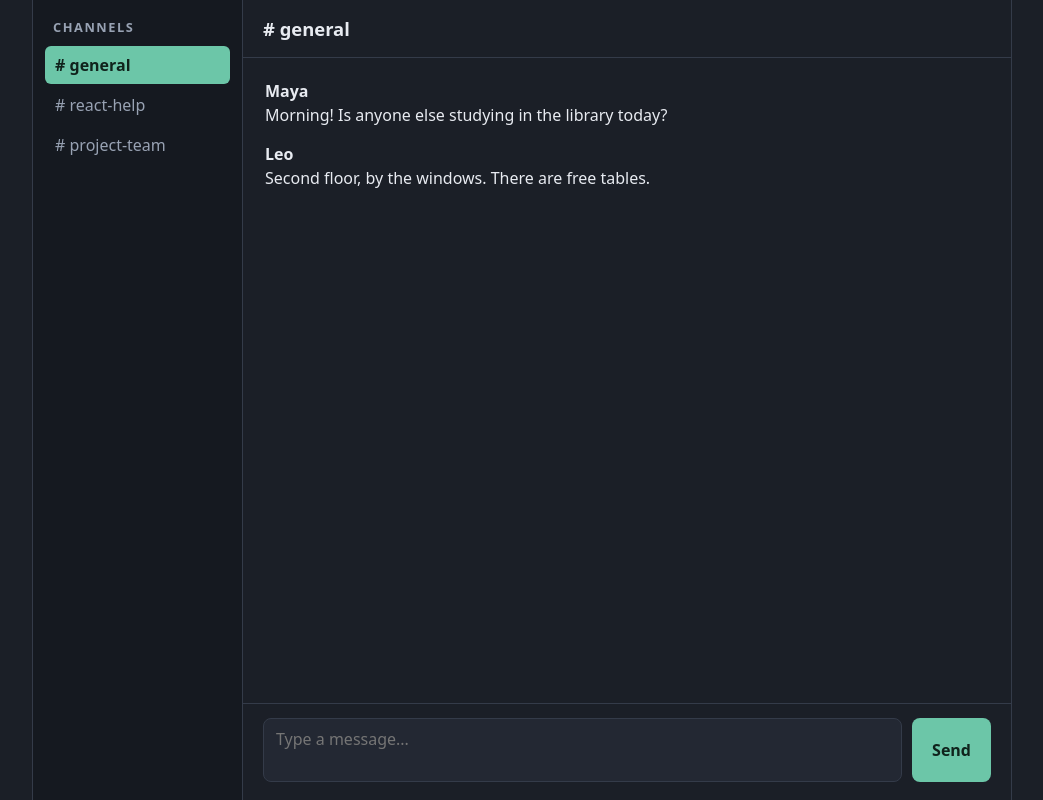
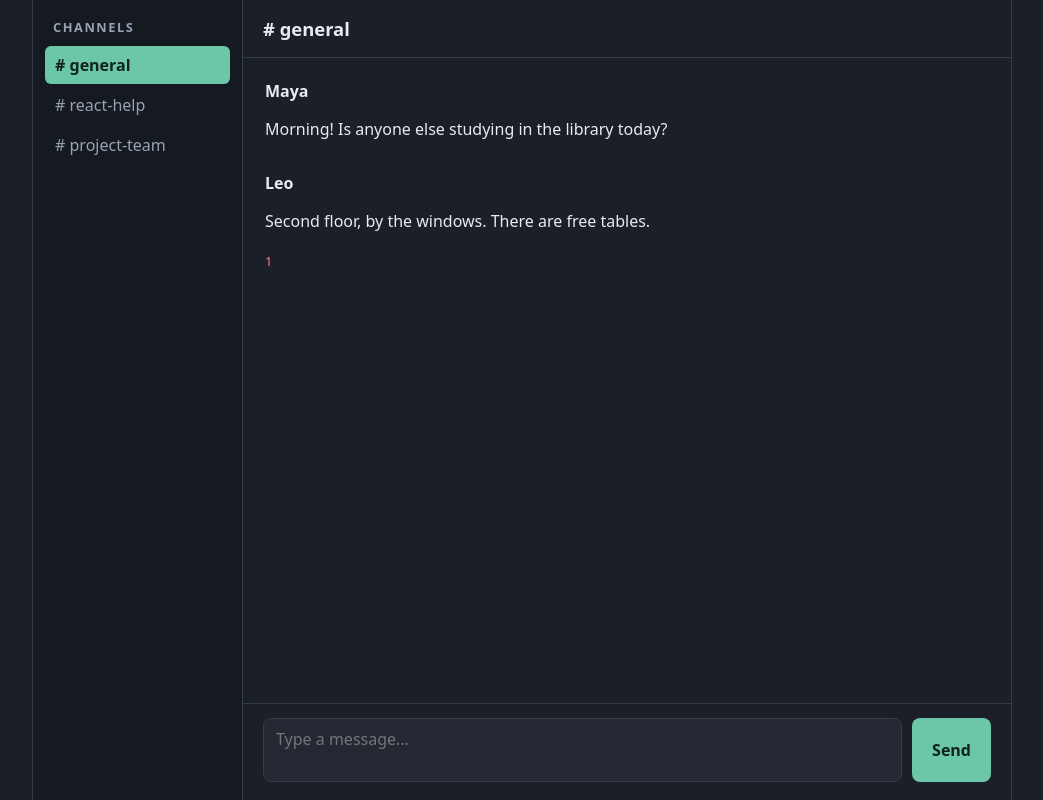
Before and after one commit to Gurpinder1340/sdev355-study-group-chat, a React (Vite) app: page / in a window 1280 px wide. Shown: the whole page, without its empty margins (118-1161 px from the left). Built offline with nearby package versions, Linux system fonts and the light colour scheme.

Commit message:
Lift the pinned message and stop the pin click bubbling

```diff
--- a/src/App.jsx
+++ b/src/App.jsx
@@ -3,6 +3,7 @@ import { useState } from "react";
 import { CHANNELS, SEED_MESSAGES } from "./data.js";
 import Sidebar from "./components/Sidebar.jsx";
 import ChatHeader from "./components/ChatHeader.jsx";
+import PinnedBar from "./components/PinnedBar.jsx";
 import MessageList from "./components/MessageList.jsx";
 import Composer from "./components/Composer.jsx";
 
@@ -19,12 +20,20 @@ export default function App() {
 
   const [isTyping, setIsTyping] = useState(false);
 
+  const [pinnedId, setPinnedId] = useState(null);
+  const pinned = messages[activeId].find((m) => m.id === pinnedId);
+
   function handleSend(text) {
     const message = { id: crypto.randomUUID(), author: "You", time: now(), hearts: 0, text };
     setMessages({...messages, [activeId]: [...messages[activeId], message] });
   }
 
+  function handlePin(id) {
+  setPinnedId(pinnedId === id ? null : id);
+}
+
     function handleReact(id) {
+      setPinnedId(pinnedId === id ? null : id);
         const updated = messages[activeId].map((m) =>
           m.id === id ? {...m, hearts: m.hearts + 1} : m
         );
@@ -39,8 +48,15 @@ export default function App() {
       />
       <main className="main">
         <ChatHeader channel={channel} isTyping={isTyping} />
-        <MessageList messages={messages[activeId]} />
-        <Composer onSend={handleSend} onTypingChange={setIsTyping} />
+        <PinnedBar message={pinned} onUnpin={() => setPinnedId(null)} />
+        <MessageList
+        messages={messages[activeId]}
+        pinnedId={pinnedId}
+        onPin={handlePin}
+        onReact={handleReact}
+         />
+        <Composer onSend={handleSend}
+        onTypingChange={setIsTyping} />
       </main>
     </div>
   );
--- a/src/components/Message.jsx
+++ b/src/components/Message.jsx
@@ -1,36 +1,29 @@
-
 import { useState } from "react";
 
-export default function Message({ message }) {
+export default function Message({ message, isPinned, onPin, onReact}) {
   const [showTime, setShowTime] = useState(false);
   const [isHovered, setIsHovered] = useState(false);
 
+  function handlePinClick(e) {
+    e.stopPropagation();
+    onPin(message.id);
+  }
+
   return (
     <li
-      className="message"
+    className={isPinned ? "message pinned" : "message"}
     onClick={() => setShowTime(!showTime)}
-      onDoubleClick={() => console.log("Double-clicked", message.id)}
+    onDoubleClick={() => onReact(message.id)}
     onMouseEnter={() => setIsHovered(true)}
     onMouseLeave={() => setIsHovered(false)}
     >
     <span className="author">{message.author}</span>
-
-      <p className="text">{message.text}</p>
-
-      {showTime && (
-        <span className="time">{message.time}</span>
-      )}
-
+    <p>{message.text}</p>
+    {showTime && <span className="time">{message.time}</span>}
+    {message.hearts > 0 && <span className="hearts"> {message.hearts}</span>}
     {isHovered && (
       <div className="toolbar">
-          <button
-            onClick={(event) => {
-              event.stopPropagation();
-              console.log("pin", message.id);
-            }}
-          >
-            Pin
-          </button>
+        <button onClick={handlePinClick}>{isPinned ? "Unpin" : "Pin"}</button>
       </div>
   )}
   </li>
--- a/src/components/MessageList.jsx
+++ b/src/components/MessageList.jsx
@@ -1,11 +1,17 @@
 import Message from "./Message.jsx";
 
 
-export default function MessageList({ messages, onReact }) {
+export default function MessageList({ messages, pinnedId, onPin, onReact }) {
   return (
     <ul className="messages">
       {messages.map((message) => (
-      <Message key={message.id} message={message} onReact={onReact} />
+      <Message
+      key={message.id}
+      message={message}
+      isPinned={message.id === pinnedId}
+      onPin={onPin}
+      onReact={onReact}
+      />
   ))}
     </ul>
   );
--- a/src/components/PinnedBar.jsx
+++ b/src/components/PinnedBar.jsx
@@ -1,4 +1,4 @@
-export default function PinnedBar({ message }) {
+export default function PinnedBar({ message, onUnpin }) {
   if (!message) {
     return null;
   }
@@ -9,6 +9,7 @@ export default function PinnedBar({ message }) {
       <span className="pinned-text">
         {message.author}: {message.text}
       </span>
+      <button onClick={onUnpin}>Unpin</button>
     </div>
   );
 }
```
Lines whose indentation alone changed are shown as unchanged.
